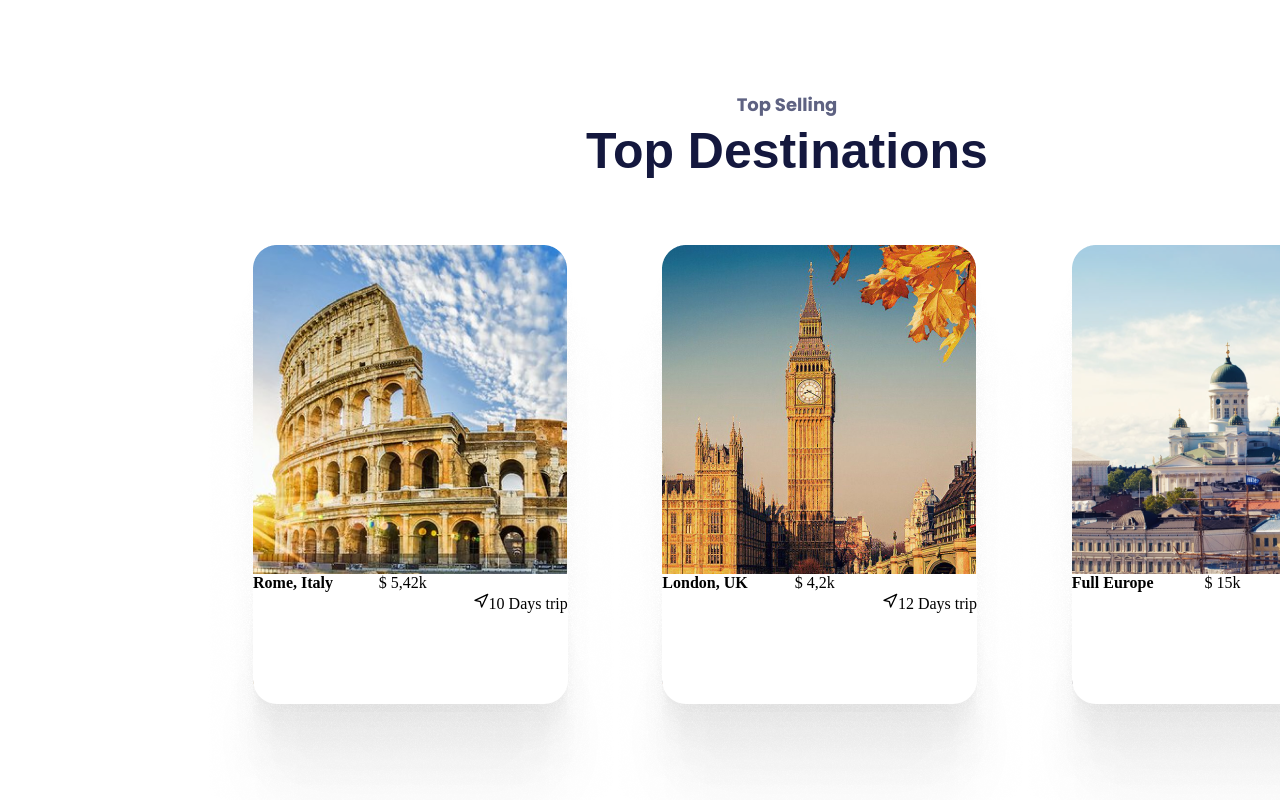
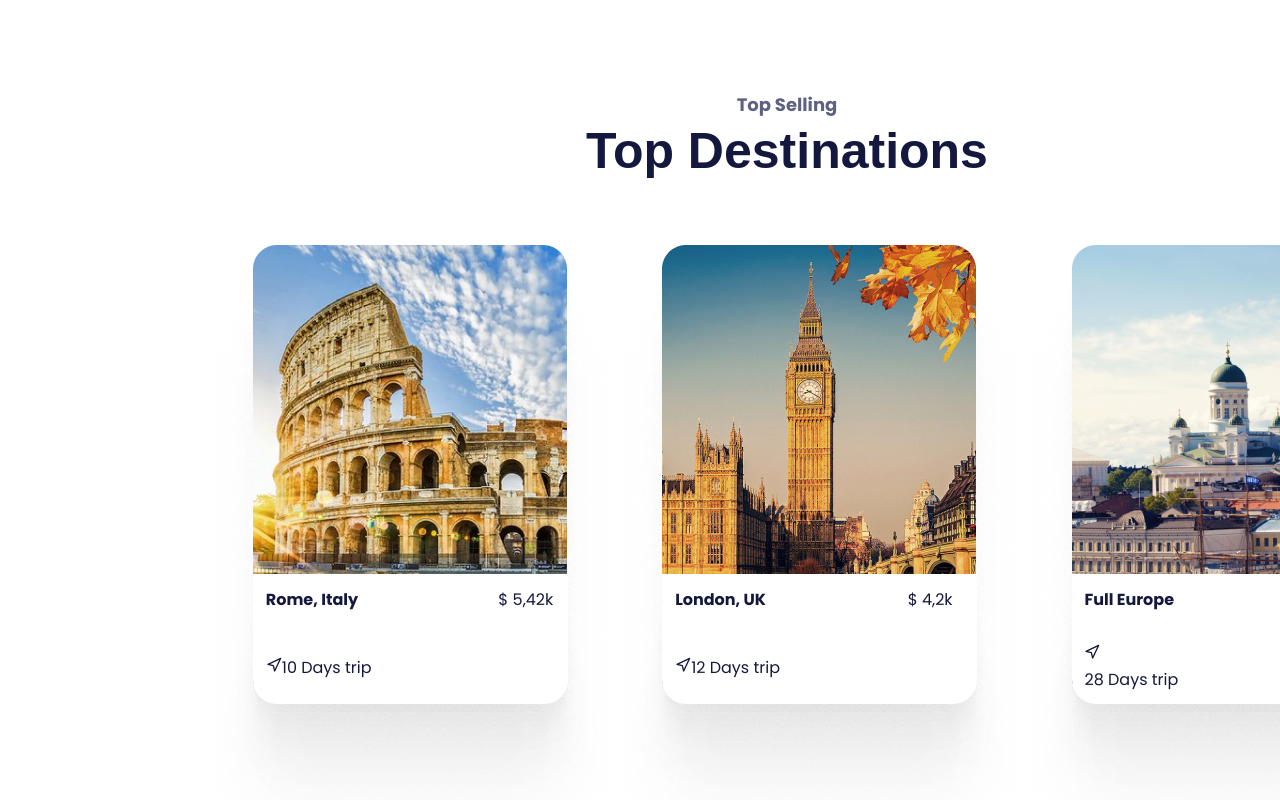
Before and after one commit to soutovnc/jadoo, a Next.js app: page / in a window 1280 px wide. Shown: the part 1522-2322 px from the top of the page. Built offline with nearby package versions, Linux system fonts and the light colour scheme; a web font is replaced by a local one.

Commit message:
finalized cards of destination

```diff
--- a/src/components/Destination/index.tsx
+++ b/src/components/Destination/index.tsx
@@ -39,7 +39,7 @@ export function Destination() {
             <p>$ 15k</p>
             <span>
               <FiNavigation />
-              28 Days trip
+              <p>28 Days trip</p>
             </span>
           </div>
         </div>
--- a/src/components/Destination/styles.module.scss
+++ b/src/components/Destination/styles.module.scss
@@ -51,14 +51,24 @@
   border-radius: 0 0 1.5rem 1.5rem;
   box-shadow: 0px 100px 80px rgba(0, 0, 0, 0.02), 0px 64.8148px 46.8519px rgba(0, 0, 0, 0.0151852), 0px 38.5185px 25.4815px rgba(0, 0, 0, 0.0121481), 0px 20px 13px rgba(0, 0, 0, 0.01), 0px 8.14815px 6.51852px rgba(0, 0, 0, 0.00785185), 0px 1.85185px 3.14815px rgba(0, 0, 0, 0.00481481);
 
-  display: flex;
-  // flex-direction: column;
-  // align-items: center;
-  justify-content: space-between;
+  display: grid;
+  grid-template-columns: 1fr 1fr;
+  font-family: "Poppins", sans-serif;
+  color: var(--blue-700);
 
+  h4 {
+    margin-left: 0.8rem;
+    margin-top: 0.8rem;
+  }
+
+  > p {
+    margin-left: 5.5rem;
+    margin-top: 0.8rem;
+  }
 
   span {
     margin-top: 19px;
+    margin-left: 0.8rem;
   }
 }
 
```
